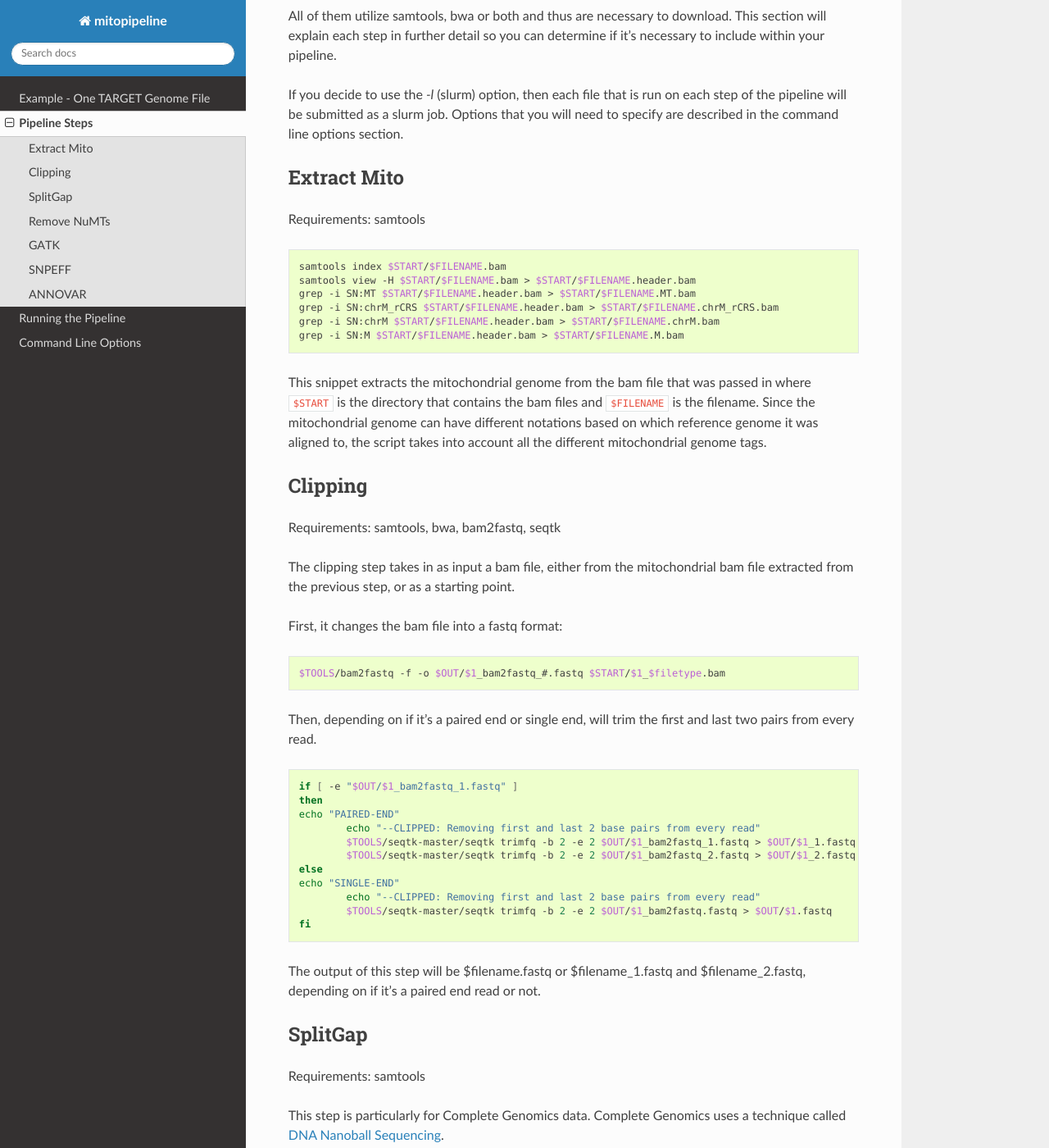
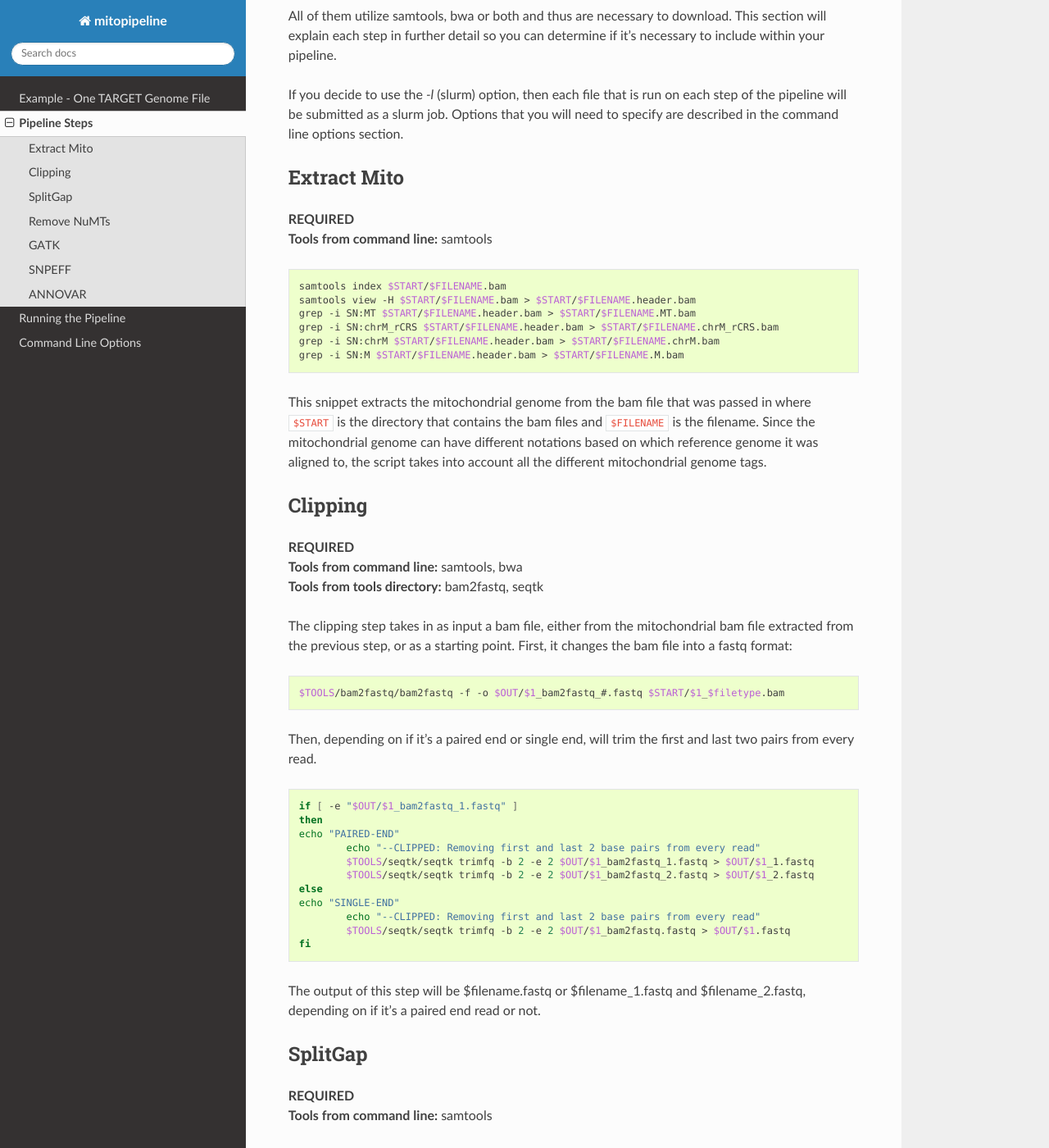
Before and after one commit to timmykuo/mitopipeline, a Sphinx documentation site: the page built from doc/pipeline_builder.rst, in a window 1280 px wide and 1400 px high, scrolled down 248 px. Shown: the whole window at 82% size. Built offline with Sphinx 7.4.7 and the Read the Docs theme 2.0.0, drawn with Linux system fonts in a browser that asks for light colours; some of the changed text lies outside the part shown.

Commit message:
update pipeline step docs + software steps bugs

```diff
--- a/doc/pipeline_builder.rst
+++ b/doc/pipeline_builder.rst
@@ -10,7 +10,8 @@ If you decide to use the `-l` (slurm) option, then each file that is run on each
 Extract Mito
 ------------
 
-Requirements: samtools
+| **REQUIRED**
+| **Tools from command line:** samtools
 
 .. code:: bash
 
@@ -26,15 +27,15 @@ This snippet extracts the mitochondrial genome from the bam file that was passed
 Clipping
 --------
 
-Requirements: samtools, bwa, bam2fastq, seqtk
+| **REQUIRED**
+| **Tools from command line:** samtools, bwa
+| **Tools from tools directory:** bam2fastq, seqtk
 
-The clipping step takes in as input a bam file, either from the mitochondrial bam file extracted from the previous step, or as a starting point.
-
-First, it changes the bam file into a fastq format:
+The clipping step takes in as input a bam file, either from the mitochondrial bam file extracted from the previous step, or as a starting point. First, it changes the bam file into a fastq format:
 
 .. code:: bash
 
-    $TOOLS/bam2fastq -f -o $OUT/$1_bam2fastq_#.fastq $START/$1_$filetype.bam
+    $TOOLS/bam2fastq/bam2fastq -f -o $OUT/$1_bam2fastq_#.fastq $START/$1_$filetype.bam
 
 Then, depending on if it's a paired end or single end, will trim the first and last two pairs from every read.
 
@@ -44,12 +45,12 @@ Then, depending on if it's a paired end or single end, will trim the first and l
     then
     echo "PAIRED-END"
             echo "--CLIPPED: Removing first and last 2 base pairs from every read"
-            $TOOLS/seqtk-master/seqtk trimfq -b 2 -e 2 $OUT/$1_bam2fastq_1.fastq > $OUT/$1_1.fastq
-            $TOOLS/seqtk-master/seqtk trimfq -b 2 -e 2 $OUT/$1_bam2fastq_2.fastq > $OUT/$1_2.fastq
+            $TOOLS/seqtk/seqtk trimfq -b 2 -e 2 $OUT/$1_bam2fastq_1.fastq > $OUT/$1_1.fastq
+            $TOOLS/seqtk/seqtk trimfq -b 2 -e 2 $OUT/$1_bam2fastq_2.fastq > $OUT/$1_2.fastq
     else
     echo "SINGLE-END"
             echo "--CLIPPED: Removing first and last 2 base pairs from every read"
-            $TOOLS/seqtk-master/seqtk trimfq -b 2 -e 2 $OUT/$1_bam2fastq.fastq > $OUT/$1.fastq
+            $TOOLS/seqtk/seqtk trimfq -b 2 -e 2 $OUT/$1_bam2fastq.fastq > $OUT/$1.fastq
     fi
 
 The output of this step will be $filename.fastq or $filename_1.fastq and $filename_2.fastq, depending on if it's a paired end read or not.
@@ -57,7 +58,8 @@ The output of this step will be $filename.fastq or $filename_1.fastq and $filena
 SplitGap
 --------
 
-Requirements: samtools
+| **REQUIRED**
+| **Tools from command line:** samtools
 
 This step is particularly for Complete Genomics data. Complete Genomics uses a technique called `DNA Nanoball Sequencing <https://en.wikipedia.org/wiki/DNA_nanoball_sequencing>`_.
 
@@ -88,7 +90,10 @@ Although this does decrease the read size since they are being split, the qualit
 Remove NuMTs
 ------------
 
-Requirements: samtools, bwa, bam2fastq, hg38 mitochondrial reference genome (rCRS-MT.fa), hg38 human genome without mitochondrial genome (hg38-norcrs.fa), and hg38 human genome (hg38.fa)
+| **REQUIRED**
+| **Tools from command line:** samtools, bwa
+| **Tools from tools directory:** bam2fastq
+| **Reference genomes from genome directory:** hg38 mitochondrial reference genome (rCRS-MT.fa), hg38 human genome without mitochondrial genome (hg38-norcrs.fa), and hg38 human genome (hg38.fa)
 
 `NuMTs <https://en.wikipedia.org/wiki/NUMT>`_ are DNA sequences harbored in the nuclear genome, but closely resemble sequences in the mitochondrial genome. We remove these as quality control and to reduce noise in the following steps. The output of this step is a bam file with NuMTs removed
 
@@ -97,7 +102,9 @@ To do this, we first align our input fastq files to both the mitochondrial genom
 GATK
 ----
 
-Requirements: gatk-3.1, picard, hg38 mitochondrial reference genome (rCRS-MT.fa)
+| **REQUIRED**
+| **Tools from tools directory:** gatk.jar
+| **Reference genomes from genome directory:** hg38 mitochondrial reference genome (rCRS-MT.fa)
 
 The gatk script were adapted from the suggested pipeline by GATK. In particular, the following steps are run in order:
 
@@ -126,7 +133,8 @@ Something important to note is that the gatk.jar executable must be placed withi
 SNPEFF
 ------
 
-Requirements: snpEff
+| **REQUIRED**
+| **Tools from tools directory:** snpEff.jar
 
 This use's snpeff's most basic command and using the most recent mitochondrial reference genome GRCh38.86
 
@@ -139,7 +147,8 @@ This is the standard usage of snpEff. You can read more about it on their websit
 ANNOVAR
 -------
 
-Requirements: Annovar
+| **REQUIRED**
+| **Tools from tools directory:** Annovar's convert2annovar.pl, Annovar's table_annovar.pl
 
 Annovar can only be downloaded after registering on their `website <http://www.openbioinformatics.org/annovar/annovar_download_form.php>`_.
 
```
Also changed, not shown: doc/running_the_pipeline.rst (+6 -3 lines), 6 other files.
